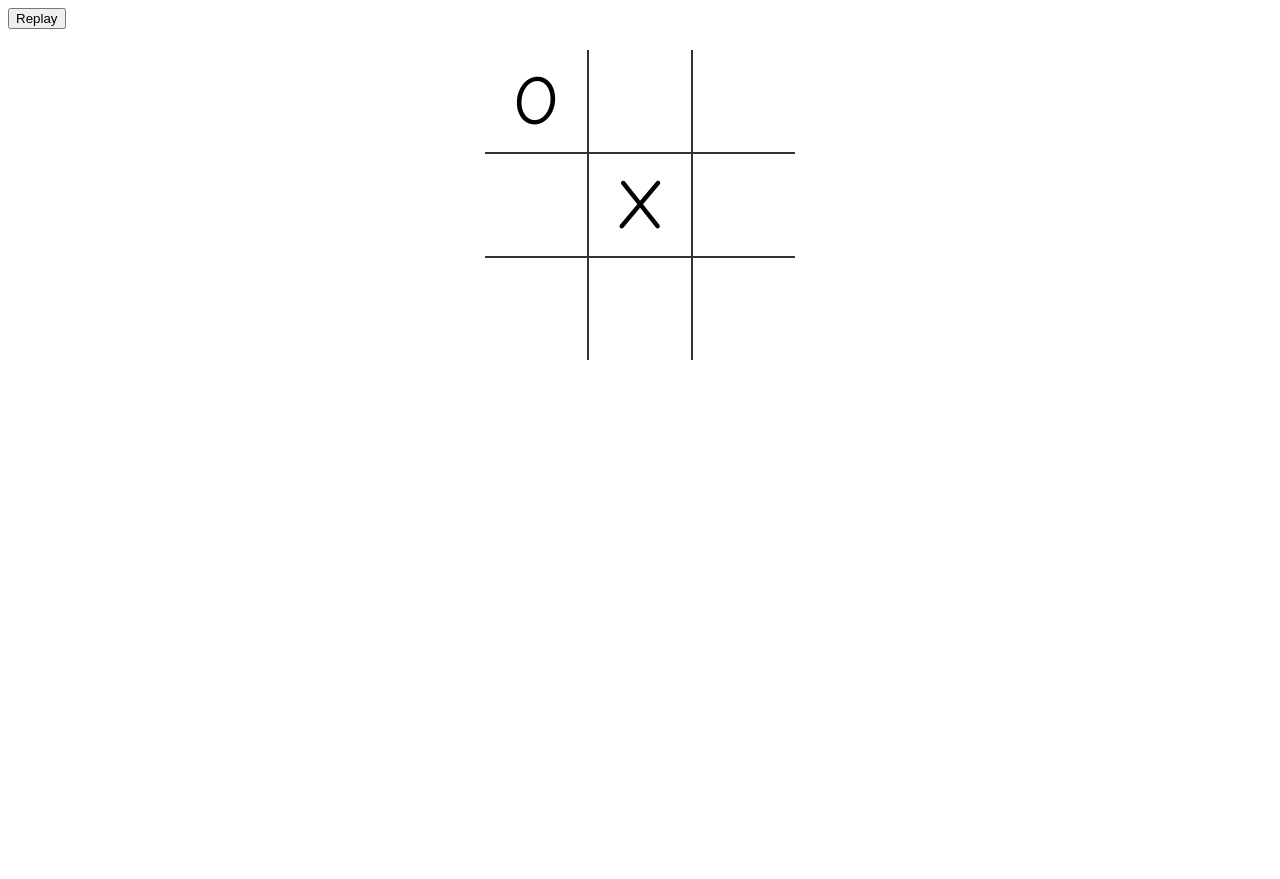
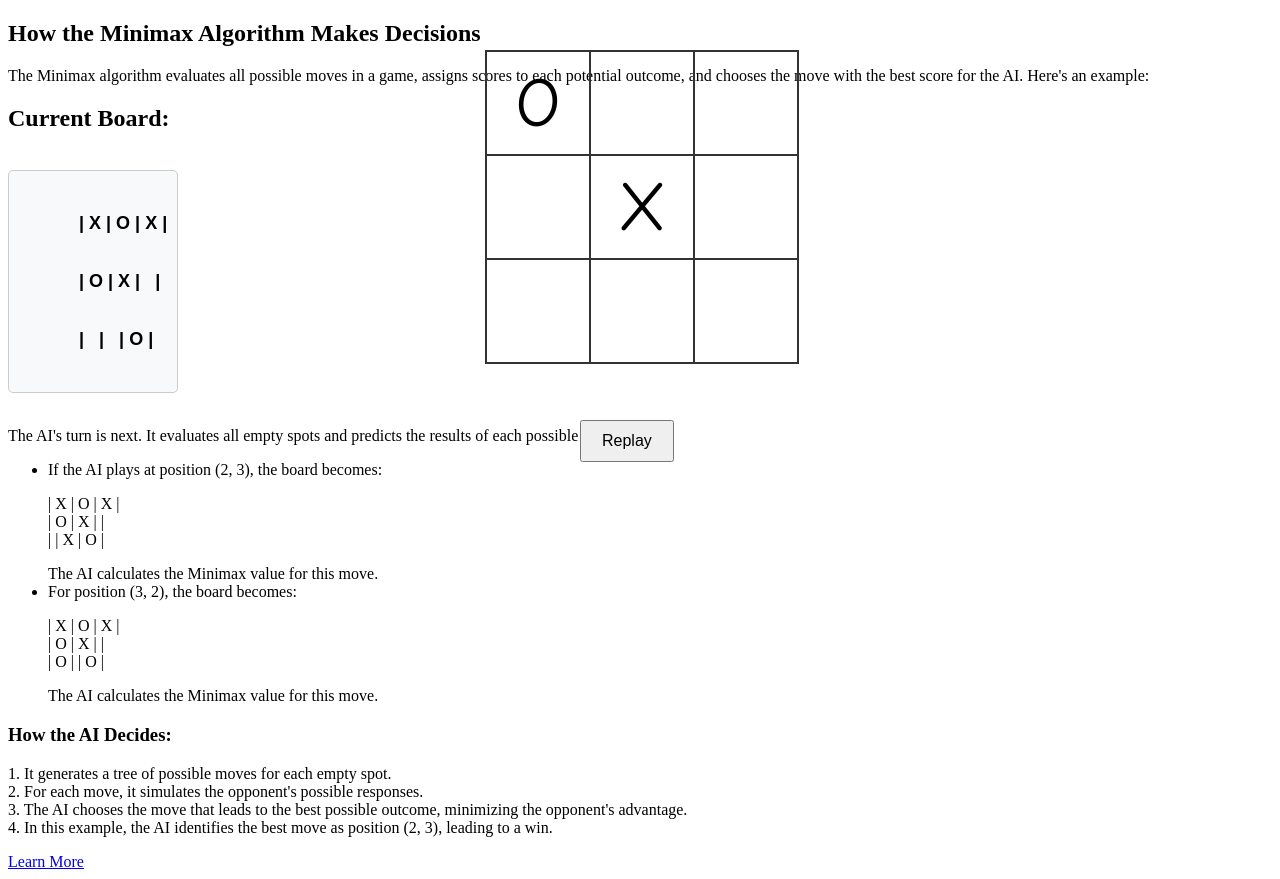
Before and after one commit to snehabichkunde/Minimax-Algorithm, a plain HTML site: page index.html in a window 1280 px wide. Both pictures are taken after a click on the element 536 px from the left and 101 px from the top of the page. Before the commit the page ends 800 px from the top, so only its background shows below. Drawn offline with Linux system fonts and the light colour scheme.

Commit message:
added some information about the Minimax algorithm

```diff
--- a/index.html
+++ b/index.html
@@ -7,7 +7,7 @@
     <link rel="stylesheet" href="style.css">
 </head>
 <body>
-
+    <!-- Game Board -->
     <table>
         <tr>
             <td class="cell" id="0"></td>
@@ -29,6 +29,50 @@
         <div class="text"></div>
     </div>
     <button onclick="startGame()">Replay</button>
+
+    <!-- Information Section -->
+    <section id="minimax-info">
+        <h1>How the Minimax Algorithm Makes Decisions</h1>
+        <p>The Minimax algorithm evaluates all possible moves in a game, assigns scores to each potential outcome, and chooses the move with the best score for the AI. Here's an example:</p>
+
+        <h2>Current Board:</h2>
+        <p id="example-board">
+            | X | O | X |<br>
+            | O | X |   |<br>
+            |   |   | O |
+        </p>
+
+        <p>The AI's turn is next. It evaluates all empty spots and predicts the results of each possible move:</p>
+
+        <ul>
+            <li>If the AI plays at position (2, 3), the board becomes:<br>
+                <p>| X | O | X |<br>
+                   | O | X |   |<br>
+                   |   | X | O |
+                </p>
+                The AI calculates the Minimax value for this move.
+            </li>
+            <li>For position (3, 2), the board becomes:<br>
+                <p>| X | O | X |<br>
+                   | O | X |   |<br>
+                   | O |   | O |
+                </p>
+                The AI calculates the Minimax value for this move.</li>
+        </ul>
+
+        <h3>How the AI Decides:</h3>
+        <p>
+            1. It generates a tree of possible moves for each empty spot.<br>
+            2. For each move, it simulates the opponent's possible responses.<br>
+            3. The AI chooses the move that leads to the best possible outcome, minimizing the opponent's advantage.<br>
+            4. In this example, the AI identifies the best move as position (2, 3), leading to a win.
+        </p>
+        <a href="https://en.wikipedia.org/wiki/Minimax" target="_blank" rel="noopener noreferrer">Learn More</a>
+    </section>
+
+
+
+
     <script src="script.js"></script>
 </body>
 </html>
--- a/script.js
+++ b/script.js
@@ -10,7 +10,7 @@ const winCombos = [
     [2, 5, 8],
     [0, 4, 8],
     [6, 4, 2]
-]
+];
 
 const cells = document.querySelectorAll('.cell');
 startGame();
@@ -27,7 +27,7 @@ function startGame() {
 
 function turnClick(square) {
     if (typeof origBoard[square.target.id] == 'number') {
-		turn(square.target.id, huPlayer)
+        turn(square.target.id, huPlayer);
         if (!checkTie()) turn(bestSpot(), aiPlayer);
     }
 }
@@ -35,17 +35,16 @@ function turnClick(square) {
 function turn(squareId, player) {
     origBoard[squareId] = player;
     document.getElementById(squareId).innerText = player;
-	let gameWon = checkWin(origBoard, player)
-	if (gameWon) gameOver(gameWon)
+    let gameWon = checkWin(origBoard, player);
+    if (gameWon) gameOver(gameWon);
 }
 
 function checkWin(board, player) {
-	let plays = board.reduce((a, e, i) =>
-		(e === player) ? a.concat(i) : a, []);
+    let plays = board.reduce((a, e, i) => (e === player) ? a.concat(i) : a, []);
     let gameWon = null;
     for (let [index, win] of winCombos.entries()) {
         if (win.every(elem => plays.indexOf(elem) > -1)) {
-			gameWon = {index: index, player: player};
+            gameWon = { index: index, player: player };
             break;
         }
     }
@@ -60,12 +59,12 @@ function gameOver(gameWon) {
     for (var i = 0; i < cells.length; i++) {
         cells[i].removeEventListener('click', turnClick, false);
     }
-	declareWinner(gameWon.player == huPlayer ? "You win!" : "You lose.");
+    declareWinner(gameWon.player == huPlayer ? "You Win!" : "You Lose!");
 }
 
 function declareWinner(who) {
+    document.querySelector(".endgame .text").innerText = who;
     document.querySelector(".endgame").style.display = "block";
-	document.querySelector(".endgame .text").innerText = who;
 }
 
 function emptySquares() {
@@ -76,33 +75,22 @@ function bestSpot() {
     return minimax(origBoard, aiPlayer).index;
 }
 
-function checkTie() {
-	if (emptySquares().length == 0) {
-		for (var i = 0; i < cells.length; i++) {
-			cells[i].style.backgroundColor = "green";
-			cells[i].removeEventListener('click', turnClick, false);
-		}
-		declareWinner("Tie Game!")
-		return true;
-	}
-	return false;
+function minimax(newBoard, player) {
+    var availableSpots = emptySquares();
+
+    if (checkWin(newBoard, huPlayer)) {
+        return { score: -10 };
+    } else if (checkWin(newBoard, aiPlayer)) {
+        return { score: 10 };
+    } else if (availableSpots.length === 0) {
+        return { score: 0 };
     }
 
-function minimax(newBoard, player) {
-	var availSpots = emptySquares();
-
-	if (checkWin(newBoard, huPlayer)) {
-		return {score: -10};
-	} else if (checkWin(newBoard, aiPlayer)) {
-		return {score: 10};
-	} else if (availSpots.length === 0) {
-		return {score: 0};
-	}
     var moves = [];
-	for (var i = 0; i < availSpots.length; i++) {
+    for (var i = 0; i < availableSpots.length; i++) {
         var move = {};
-		move.index = newBoard[availSpots[i]];
-		newBoard[availSpots[i]] = player;
+        move.index = newBoard[availableSpots[i]];
+        newBoard[availableSpots[i]] = player;
 
         if (player == aiPlayer) {
             var result = minimax(newBoard, huPlayer);
@@ -112,15 +100,14 @@ function minimax(newBoard, player) {
             move.score = result.score;
         }
 
-		newBoard[availSpots[i]] = move.index;
-
+        newBoard[availableSpots[i]] = move.index;
         moves.push(move);
     }
 
     var bestMove;
-	if(player === aiPlayer) {
+    if (player === aiPlayer) {
         var bestScore = -10000;
-		for(var i = 0; i < moves.length; i++) {
+        for (var i = 0; i < moves.length; i++) {
             if (moves[i].score > bestScore) {
                 bestScore = moves[i].score;
                 bestMove = i;
@@ -128,13 +115,24 @@ function minimax(newBoard, player) {
         }
     } else {
         var bestScore = 10000;
-		for(var i = 0; i < moves.length; i++) {
+        for (var i = 0; i < moves.length; i++) {
             if (moves[i].score < bestScore) {
                 bestScore = moves[i].score;
                 bestMove = i;
             }
         }
     }
-
     return moves[bestMove];
 }
+
+function checkTie() {
+    if (emptySquares().length === 0) {
+        for (var i = 0; i < cells.length; i++) {
+            cells[i].style.backgroundColor = "green";
+            cells[i].removeEventListener('click', turnClick, false);
+        }
+        declareWinner("It's a Tie!");
+        return true;
+    }
+    return false;
+}
--- a/style.css
+++ b/style.css
@@ -1,11 +1,12 @@
+/* Game Board Styles */
 td {
-	border:  2px solid #333;
-	height:  100px;
-	width:  100px;
-	text-align:  center;
-	vertical-align:  middle;
-	font-family:  "Comic Sans MS", cursive, sans-serif;
-	font-size:  70px;
+    border: 2px solid #333;
+    height: 100px;
+    width: 100px;
+    text-align: center;
+    vertical-align: middle;
+    font-family: "Comic Sans MS", cursive, sans-serif;
+    font-size: 70px;
     cursor: pointer;
 }
 
@@ -17,27 +18,11 @@ table {
     top: 50px;
 }
 
-table tr:first-child td {
-	border-top: 0;
-}
-
-table tr:last-child td {
-	border-bottom: 0;
-}
-
-table tr td:first-child {
-	border-left: 0;
-}
-
-table tr td:last-child {
-	border-right: 0;
-}
-
 .endgame {
     display: none;
     width: 200px;
     top: 120px;
-  background-color: rgba(205,133,63, 0.8);
+    background-color: rgba(205, 133, 63, 0.8);
     position: absolute;
     left: 50%;
     margin-left: -100px;
@@ -48,3 +33,36 @@ table tr td:last-child {
     color: white;
     font-size: 2em;
 }
+
+button {
+    position: absolute;
+    top: 420px;
+    left: 50%;
+    margin-left: -60px;
+    padding: 10px 20px;
+    font-size: 16px;
+    cursor: pointer;
+}
+
+#info {
+    margin-top: 500px;
+    padding: 20px;
+    font-family: Arial, sans-serif;
+    max-width: 800px;
+    margin-left: auto;
+    margin-right: auto;
+    color: #444;
+}
+#example-board {
+    font-family: Arial, sans-serif;
+    font-size: 18px;
+    line-height: 1.6;
+    font-weight: bold;
+    text-align: left;
+    white-space: pre;
+    border: 1px solid #ccc;
+    display: inline-block;
+    padding: 10px;
+    background-color: #f8f9fa;
+    border-radius: 5px;
+}
```
Lines whose indentation alone changed are shown as unchanged.
